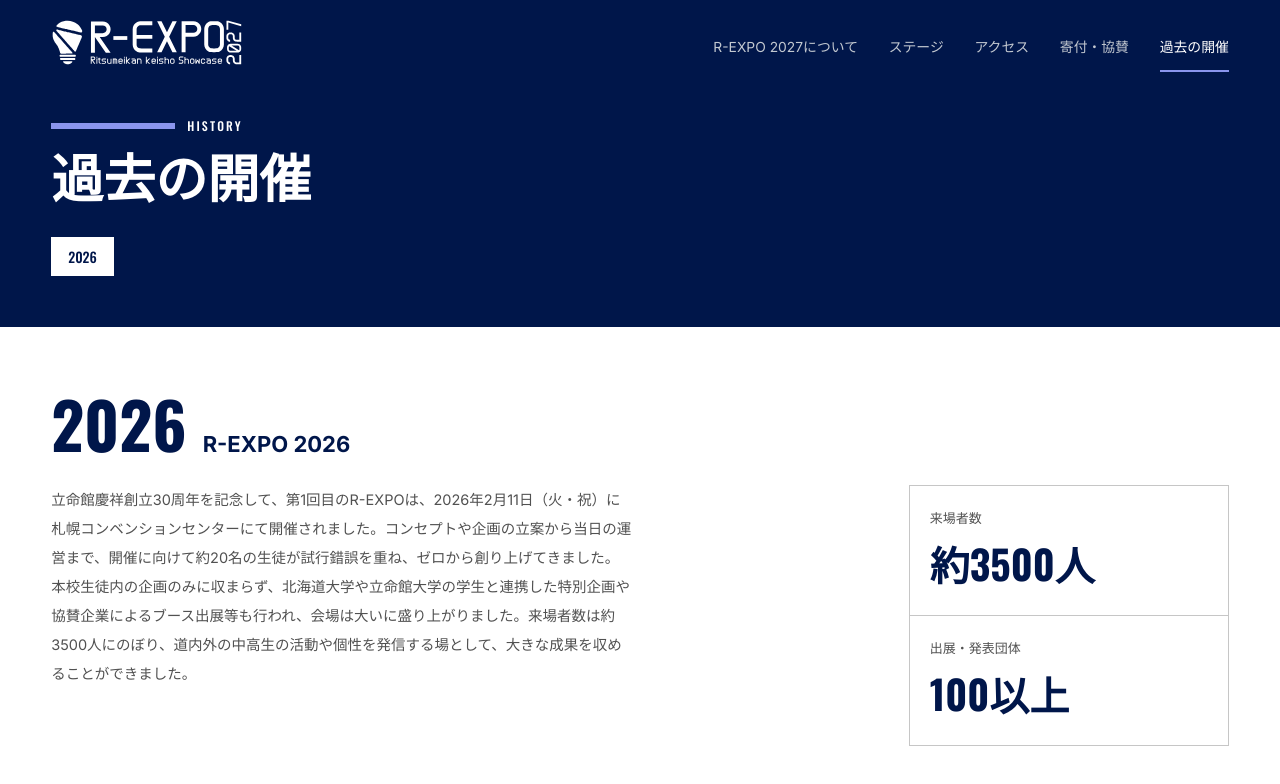
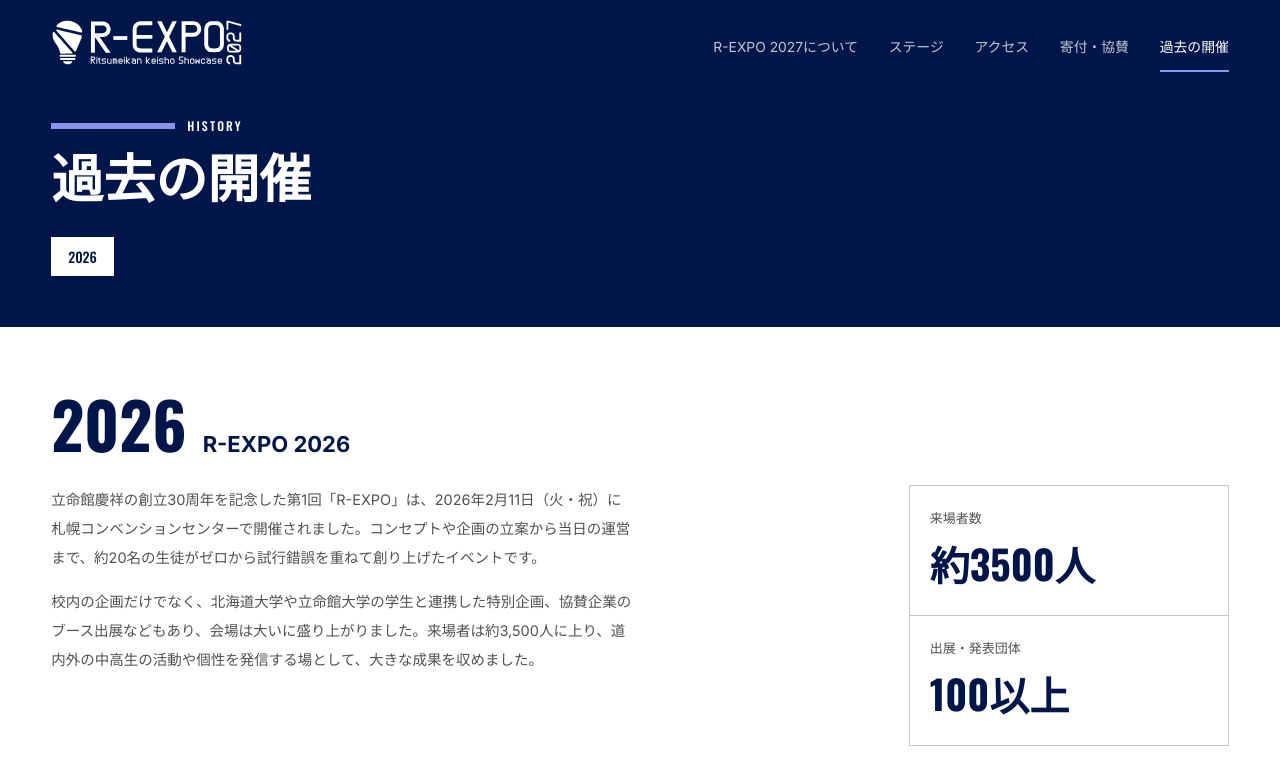
Before and after one commit to imomochiimpact/R-EXPO-site, a Next.js app: page /history in a window 1280 px wide. Shown: the top 784 px of the page. Built offline with nearby package versions, Linux system fonts and the light colour scheme; grey boxes are pictures that could not be loaded.

Commit message:
update:2026の開催情報説明を少々更新

```diff
--- a/src/constants/history/2026.ts
+++ b/src/constants/history/2026.ts
@@ -4,7 +4,8 @@ export const HISTORY_2026: HistoryEntry = {
   year: "2026",
   title: "R-EXPO 2026",
   summary: [
-    "立命館慶祥創立30周年を記念して、第1回目のR-EXPOは、2026年2月11日（火・祝）に札幌コンベンションセンターにて開催されました。コンセプトや企画の立案から当日の運営まで、開催に向けて約20名の生徒が試行錯誤を重ね、ゼロから創り上げてきました。本校生徒内の企画のみに収まらず、北海道大学や立命館大学の学生と連携した特別企画や協賛企業によるブース出展等も行われ、会場は大いに盛り上がりました。来場者数は約3500人にのぼり、道内外の中高生の活動や個性を発信する場として、大きな成果を収めることができました。",
+    "立命館慶祥の創立30周年を記念した第1回「R-EXPO」は、2026年2月11日（火・祝）に札幌コンベンションセンターで開催されました。コンセプトや企画の立案から当日の運営まで、約20名の生徒がゼロから試行錯誤を重ねて創り上げたイベントです。",
+    "校内の企画だけでなく、北海道大学や立命館大学の学生と連携した特別企画、協賛企業のブース出展などもあり、会場は大いに盛り上がりました。来場者は約3,500人に上り、道内外の中高生の活動や個性を発信する場として、大きな成果を収めました。",
   ],
   photos: [
     { label: null, src: "https://img.r-expo.site/2026/photos/ceremony.webp" , wide: true },
```
